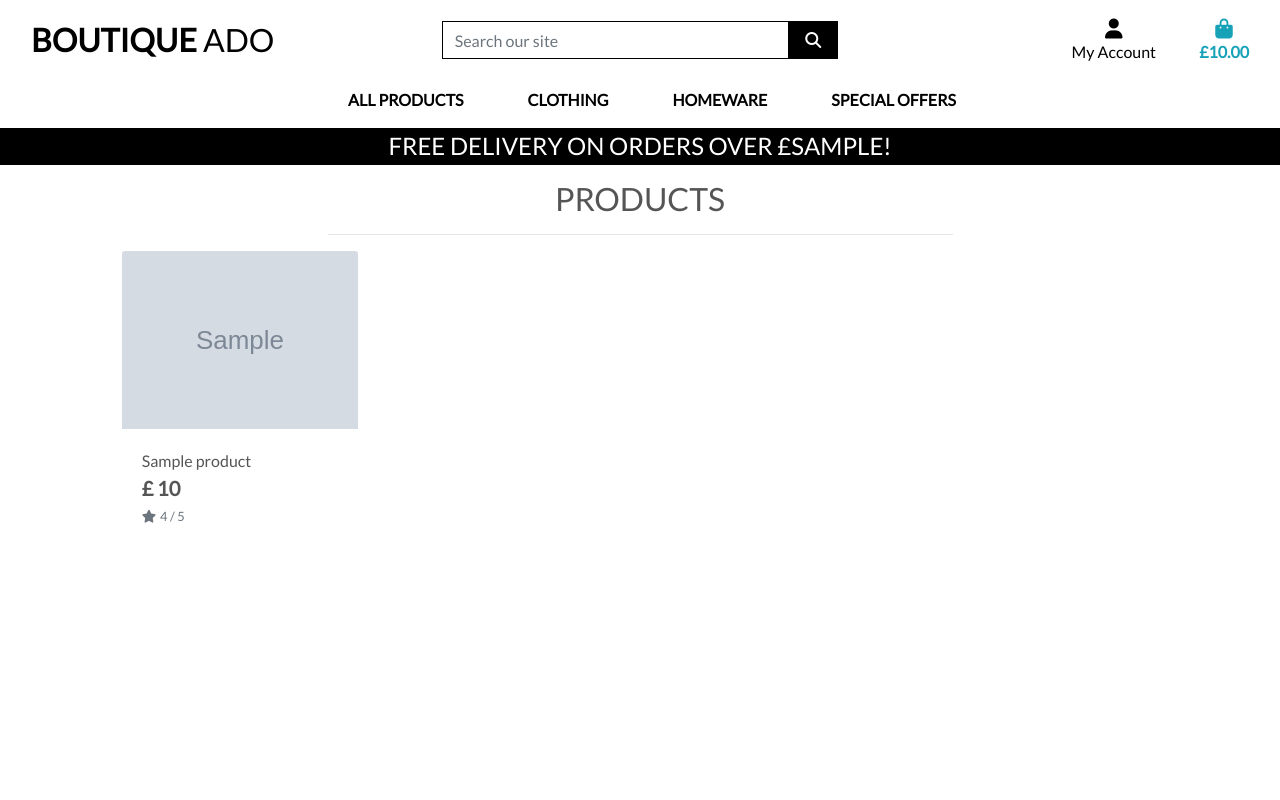
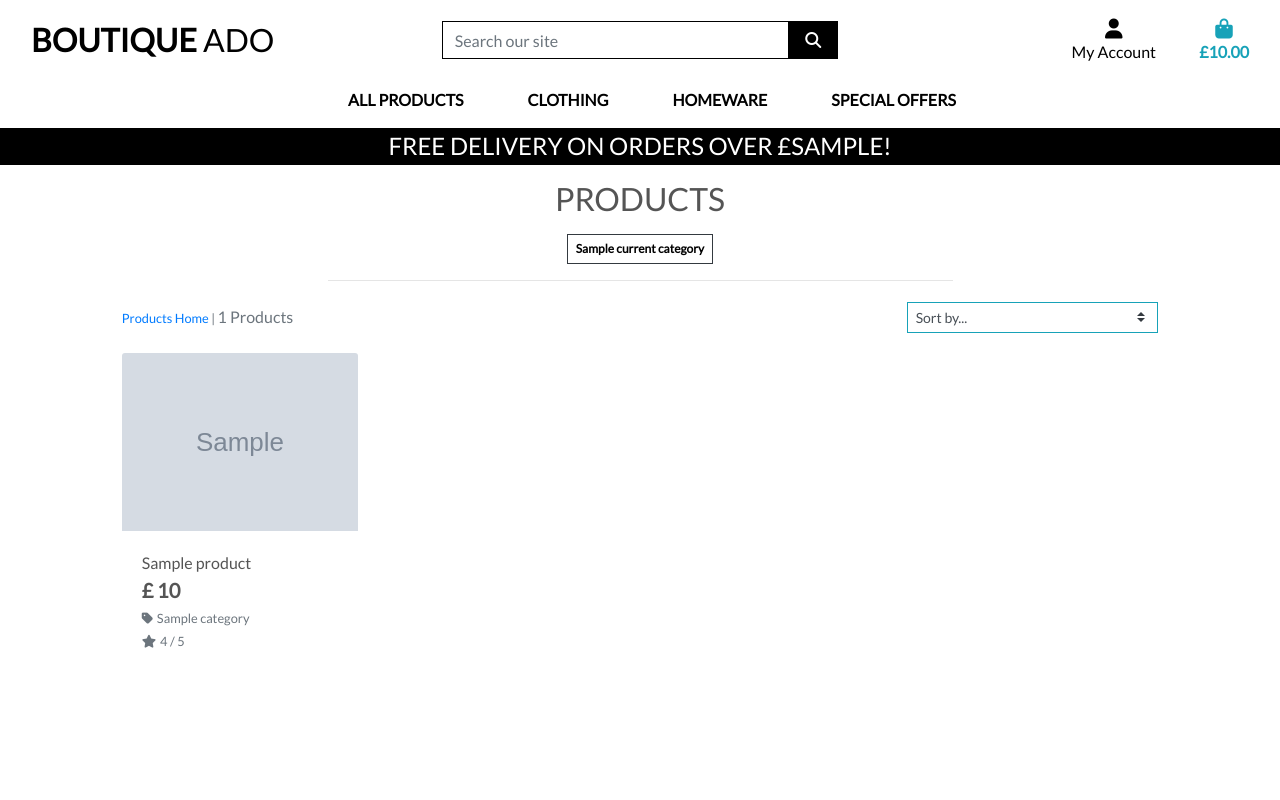
Before and after one commit to nofursad/boutique_ado_v1, a Django app: template products/templates/products/products.html in a window 1280 px wide. Run offline with Django 3.2, Linux system fonts and the light colour scheme; the template is opened without the code that fills it: most values are stand-ins (such as "Sample title", 1, 10 or a date in 2020); grey boxes marked "Sample" are stand-in pictures; some libraries are stand-ins or nearby versions.

Commit message:
Added sorting and product count to product page

```diff
--- a/products/templates/products/products.html
+++ b/products/templates/products/products.html
@@ -14,12 +14,43 @@
         <div class="row">
             <div class="col text-center mt-3">
                 <h2 class="logo-font">Products</h2>
+                {% for c in current_categories %}
+                    <a href="{% url 'products' %}?category={{ c.name }}" class="category-badge text-decoration-none">
+                        <span class="p-2 mt-2 badge badge-white text-black rounded-0 border border-dark">
+                            {{ c.friendly_name }}
+                        </span>
+                    </a>
+                {% endfor %}
                 <hr class="w-50 mb-1">
             </div>
         </div>
         <div class="row">
             <div class="product-container col-10 offset-1">
-                <div class="row mt-1 mb-2"></div>
+                <div class="row mt-1 mb-2">
+                    <div class="col-12 col-md-6 my-auto order-md-last d-flex justify-content-center justify-content-md-end">
+                        <div class="sort-select-wrapper w-50">
+                            <select id="sort-selector" class="custom-select custom-select-sm rounded-0 border border-{% if current_sorting != 'None_None' %}info{% else %}black{% endif %}">
+                                <option value="reset" {% if current_sorting == 'None_None' %}selected{% endif %}>Sort by...</option>
+                                <option value="price_asc" {% if current_sorting == 'price_asc' %}selected{% endif %}>Price (low to high)</option>
+                                <option value="price_desc" {% if current_sorting == 'price_desc' %}selected{% endif %}>Price (high to low)</option>
+                                <option value="rating_asc" {% if current_sorting == 'rating_asc' %}selected{% endif %}>Rating (low to high)</option>
+                                <option value="rating_desc" {% if current_sorting == 'rating_desc' %}selected{% endif %}>Rating (high to low)</option>
+                                <option value="name_asc" {% if current_sorting == 'name_asc' %}selected{% endif %}>Name (A-Z)</option>
+                                <option value="name_desc" {% if current_sorting == 'name_desc' %}selected{% endif %}>Name (Z-A)</option>
+                                <option value="category_asc" {% if current_sorting == 'category_asc' %}selected{% endif %}>Category (A-Z)</option>
+                                <option value="category_desc" {% if current_sorting == 'category_desc' %}selected{% endif %}>Category (Z-A)</option>
+                            </select>
+                        </div>
+                    </div>
+                    <div class="col-12 col-md-6 order-md-first">
+                        <p class="text-muted mt-3 text-center text-md-left">
+                            {% if search_term or current_categories or current_sorting != 'None_None' %}
+                                <span class="small"><a href="{% url 'products' %}">Products Home</a> | </span>
+                            {% endif %}
+                            {{ products|length }} Products{% if search_term %} found for <strong>"{{ search_term }}"</strong>{% endif %}
+                        </p>
+                    </div>
+                </div>
                 <div class="row">
                     {% for product in products %}
                         <div class="col-sm-6 col-md-6 col-lg-4 col-xl-3">
@@ -40,6 +71,13 @@
                                     <div class="row">
                                         <div class="col">
                                             <p class="lead mb-0 text-left font-weight-bold">£ {{ product.price }}</p>
+                                            {% if product.category %}
+                                                <p class="small mt-1 mb-0">
+                                                    <a href="{% url 'products' %}?category={{ product.category.name }}" class="text-muted">
+                                                        <i class="fas fa-tag mr-1"></i>{{ product.category.friendly_name }}
+                                                    </a>
+                                                </p>
+                                            {% endif %}
                                             {% if product.rating %}
                                                 <small class="text-muted"><i class="fas fa-star mr-1"></i>{{ product.rating }} / 5</small>
                                             {% else %}
--- a/static/css/base.css
+++ b/static/css/base.css
@@ -70,6 +70,11 @@ body {
     z-index: -1;
 }
 
+a.category-badge > span.badge:hover {
+    background: #212529 !important;
+    color: #fff;
+}
+
 /* -------------------------------- Media Queries */
 
 /* Slightly larger container on xl screens */
--- a/templates/includes/main-nav.html
+++ b/templates/includes/main-nav.html
@@ -5,9 +5,9 @@
                 All Products
             </a>
             <div class="dropdown-menu border-0" aria-labelledby="all-products-link">
-                <a href="" class="dropdown-item">By Price</a>
-                <a href="" class="dropdown-item ">By Rating</a>
-                <a href="" class="dropdown-item ">By Category</a>
+                <a href="{% url 'products' %}?sort=price&direction=asc" class="dropdown-item">By Price</a>
+                <a href="{% url 'products' %}?sort=rating&direction=desc" class="dropdown-item ">By Rating</a>
+                <a href="{% url 'products' %}?sort=category&direction=asc" class="dropdown-item ">By Category</a>
                 <a href="{% url 'products' %}" class="dropdown-item">All Products</a>
             </div>
         </li>
```
Also changed, not shown: products/templates/products/product_detail.html (+7 -0 lines), products/views.py (+20 -2 lines).
